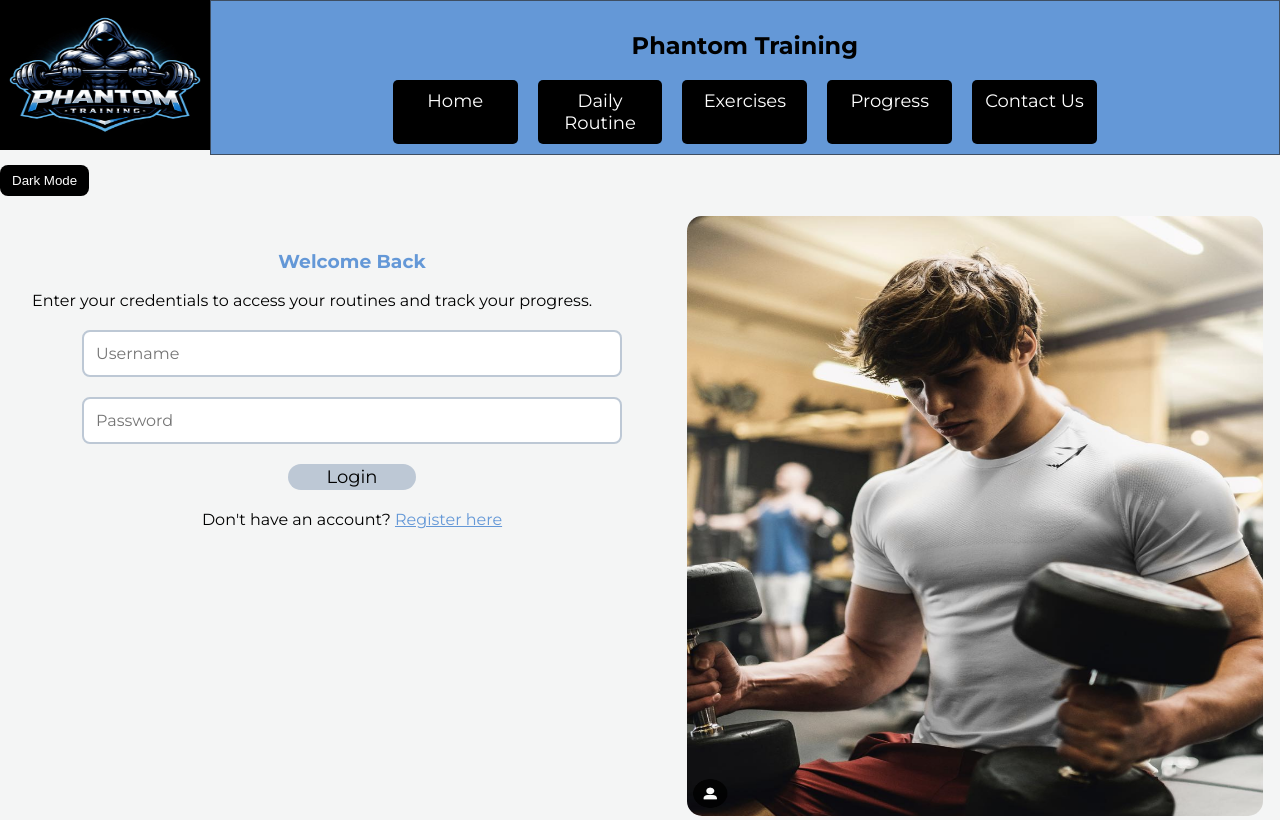
After one commit to Schmitty-T/WebDevProject-Spring2026, a PHP site: page /login.html in a window 1280 px wide. The commit adds this page. Run offline with PHP 8.4, Linux system fonts and the light colour scheme.

Commit message:
Implement authentication UI with login and registration pages; enhance CSS for buttons and dark mode support.

```diff
--- a/prototype/homepage.css
+++ b/prototype/homepage.css
@@ -193,3 +233,64 @@ nav {
 #themeToggle:hover {
   background-color: #3e4e62;
 }
+
+/* Auth Container & Views */
+#auth-ui-container {
+  width: 100%;
+  text-align: center;
+  margin-top: 10px;
+}
+
+#logged-in-view {
+  background-color: #f4f5f5; /* Matches body background */
+  padding: 20px;
+  border-radius: 15px;
+}
+
+#welcome-message {
+  color: #3e4e62;
+  font-size: 24px;
+  margin-bottom: 15px;
+  font-weight: 700;
+}
+
+/* Dark Mode support for Welcome Message */
+.dark #welcome-message {
+  color: #7ab0ff;
+}
+
+.dark #logged-in-view {
+  background-color: #121212;
+}
+
+/* Form Input Styling for Register/Login Pages */
+#register-form input,
+#login-form input {
+  font-family: "Montserrat", sans-serif;
+  border: 2px solid #bdc8d5;
+  border-radius: 8px;
+  background-color: white;
+  transition: border-color 0.3s ease;
+  outline: none;
+}
+
+#register-form input:focus,
+#login-form input:focus {
+  border-color: #6498d7;
+}
+
+/* Button Reset for <button> tags */
+button.body-button {
+  cursor: pointer;
+  font-family: "Montserrat", sans-serif;
+  border: none;
+  /* Re-uses your existing .body-button styles for font-size and padding */
+}
+
+/* Ensure links in button holders look consistent */
+#body-button-holder a.body-button {
+  display: flex;
+  align-items: center;
+  justify-content: center;
+  color: inherit; /* Keeps your specific #register and #login colors */
+}
--- /dev/null
+++ b/prototype/login.html
@@ -0,0 +1,103 @@
+<!doctype html>
+<html lang="en">
+  <head>
+    <meta charset="UTF-8" />
+    <meta name="viewport" content="width=device-width, initial-scale=1.0" />
+    <title>Login - Phantom Training</title>
+    <link rel="stylesheet" href="homepage.css" />
+
+    <link rel="preconnect" href="https://fonts.googleapis.com" />
+    <link rel="preconnect" href="https://fonts.gstatic.com" crossorigin />
+    <link
+      href="https://fonts.googleapis.com/css2?family=Montserrat:ital,wght@0,100..900;1,100..900&display=swap"
+      rel="stylesheet"
+    />
+  </head>
+  <body>
+    <header>
+      <nav>
+        <div id="logo-container">
+          <a href="homepage.html">
+            <img src="logo.jpeg" alt="logo" id="logo" />
+          </a>
+        </div>
+        <div id="nav-container">
+          <div id="nav-header">
+            <h2>Phantom Training</h2>
+          </div>
+          <div id="nav-bar">
+            <div class="page-link"><a href="homepage.html">Home</a></div>
+            <div class="page-link">
+              <a href="daily_routine.html">Daily Routine</a>
+            </div>
+            <div class="page-link"><a href="exercises.html">Exercises</a></div>
+            <div class="page-link"><a href="progress.html">Progress</a></div>
+            <div class="page-link">
+              <a href="contact_us.html">Contact Us</a>
+            </div>
+          </div>
+        </div>
+      </nav>
+      <button id="themeToggle">Dark Mode</button>
+    </header>
+
+    <main>
+      <div class="body-container">
+        <div id="body-description">
+          <h3>Welcome Back</h3>
+          <p>
+            Enter your credentials to access your routines and track your
+            progress.
+          </p>
+
+          <form id="login-form">
+            <input
+              type="text"
+              id="login-username"
+              placeholder="Username"
+              required
+              style="
+                display: block;
+                margin: 20px auto;
+                padding: 12px;
+                width: 80%;
+                font-size: 16px;
+              "
+            />
+
+            <input
+              type="password"
+              id="login-password"
+              placeholder="Password"
+              required
+              style="
+                display: block;
+                margin: 20px auto;
+                padding: 12px;
+                width: 80%;
+                font-size: 16px;
+              "
+            />
+
+            <div id="body-button-holder" style="justify-content: center">
+              <button type="submit" class="body-button" id="login">
+                Login
+              </button>
+            </div>
+          </form>
+
+          <p style="text-align: center; margin-top: 20px">
+            Don't have an account?
+            <a href="register.html" style="color: #6498d7">Register here</a>
+          </p>
+        </div>
+
+        <div id="body-img-container">
+          <img src="workout.png" alt="workout" id="body-img" />
+        </div>
+      </div>
+    </main>
+
+    <script src="script.js"></script>
+  </body>
+</html>
--- a/prototype/script.js
+++ b/prototype/script.js
@@ -1,17 +1,89 @@
+document.addEventListener("DOMContentLoaded", () => {
   const toggle = document.getElementById("themeToggle");
 
-// Load saved theme
+  // --- 1. DARK MODE LOGIC ---
   if (localStorage.getItem("theme") === "dark") {
     document.body.classList.add("dark");
   }
 
-// Function to switch between themes and save preference
+  if (toggle) {
     toggle.addEventListener("click", () => {
       document.body.classList.toggle("dark");
+      localStorage.setItem(
+        "theme",
+        document.body.classList.contains("dark") ? "dark" : "light",
+      );
+    });
+  }
 
-  if (document.body.classList.contains("dark")) {
-    localStorage.setItem("theme", "dark");
-  } else {
-    localStorage.setItem("theme", "light");
+  // --- 2. REGISTRATION LOGIC ---
+  const regForm = document.getElementById("register-form");
+  if (regForm) {
+    regForm.addEventListener("submit", (e) => {
+      e.preventDefault(); // THIS STOPS THE REFRESH
+
+      const user = document.getElementById("reg-username").value;
+      const pass = document.getElementById("reg-password").value;
+
+      if (user && pass) {
+        localStorage.setItem(
+          "mockUser",
+          JSON.stringify({ username: user, password: pass }),
+        );
+        alert("Registration successful! Redirecting to login...");
+        window.location.href = "login.html";
       }
     });
+  }
+
+  // --- 3. LOGIN LOGIC ---
+  const loginForm = document.getElementById("login-form");
+  if (loginForm) {
+    loginForm.addEventListener("submit", (e) => {
+      e.preventDefault(); // THIS STOPS THE REFRESH
+
+      const userInput = document.getElementById("login-username").value;
+      const passInput = document.getElementById("login-password").value;
+      const storedUser = JSON.parse(localStorage.getItem("mockUser"));
+
+      if (
+        storedUser &&
+        storedUser.username === userInput &&
+        storedUser.password === passInput
+      ) {
+        localStorage.setItem("currentUser", userInput);
+        window.location.href = "homepage.html";
+      } else {
+        alert("Invalid credentials. Did you register first?");
+      }
+    });
+  }
+
+  // Handle Logout for the <div> element
+  const logoutBtn = document.getElementById("logout-btn");
+
+  if (logoutBtn) {
+    logoutBtn.addEventListener("click", () => {
+      // 1. Remove the current user from storage
+      localStorage.removeItem("currentUser");
+
+      // 2. Optional: Provide a quick alert
+      alert("You have been logged out.");
+
+      // 3. Refresh the page to reset the UI (hides welcome message, shows login/register)
+      window.location.href = "homepage.html";
+    });
+  }
+
+  // --- 4. AUTH UI UPDATE (For Homepage) ---
+  const loggedOutView = document.getElementById("logged-out-view");
+  const loggedInView = document.getElementById("logged-in-view");
+  const currentUser = localStorage.getItem("currentUser");
+
+  if (currentUser && loggedInView) {
+    if (loggedOutView) loggedOutView.style.display = "none";
+    loggedInView.style.display = "block";
+    document.getElementById("welcome-message").textContent =
+      `Welcome back, ${currentUser}!`;
+  }
+});
```
Also changed, not shown: other parts of prototype/homepage.css (+40 -0 lines), prototype/homepage.html (+22 -3 lines), prototype/register.html (added, +45 -0 lines). Lines whose indentation alone changed are shown as unchanged.
